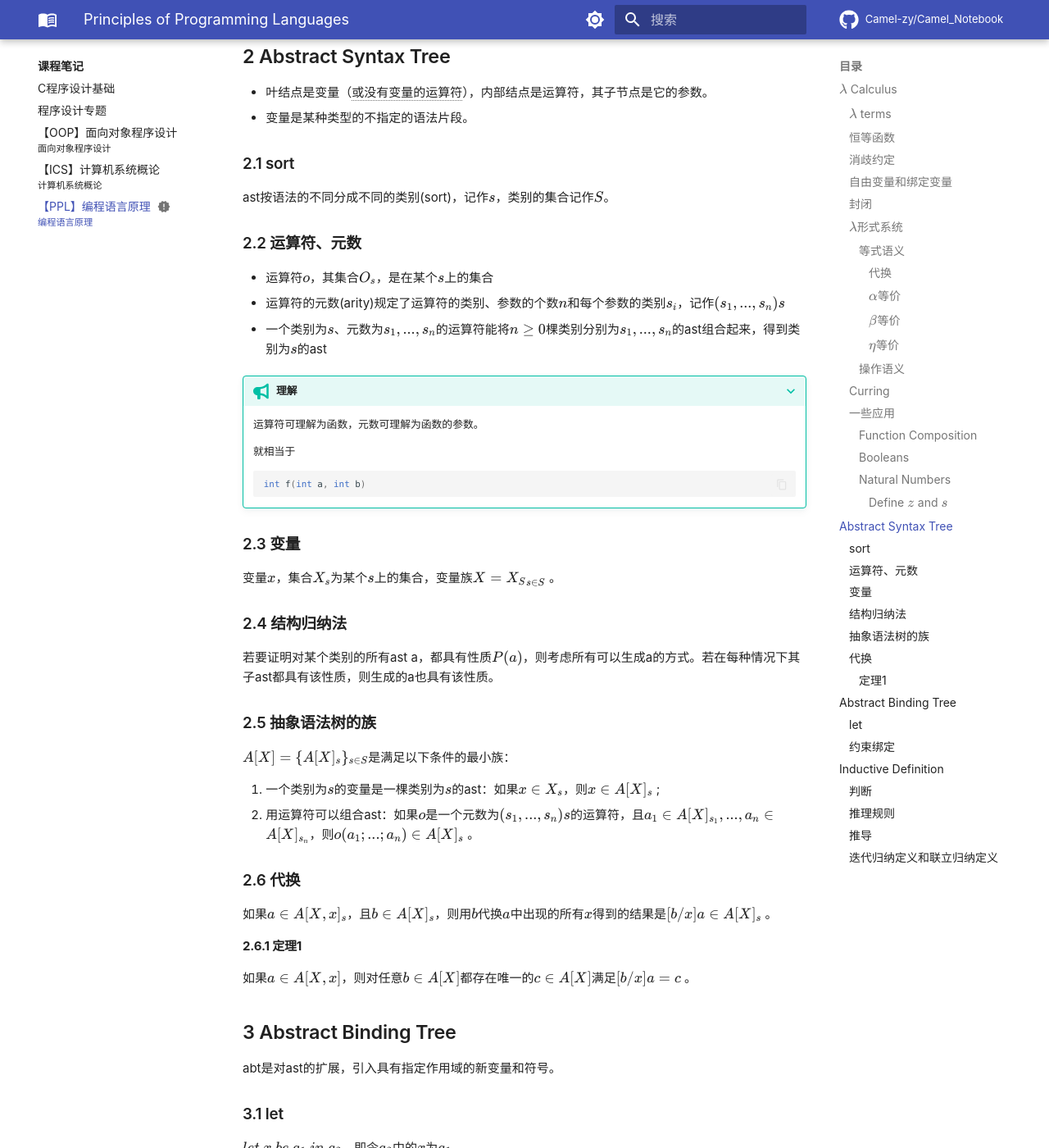
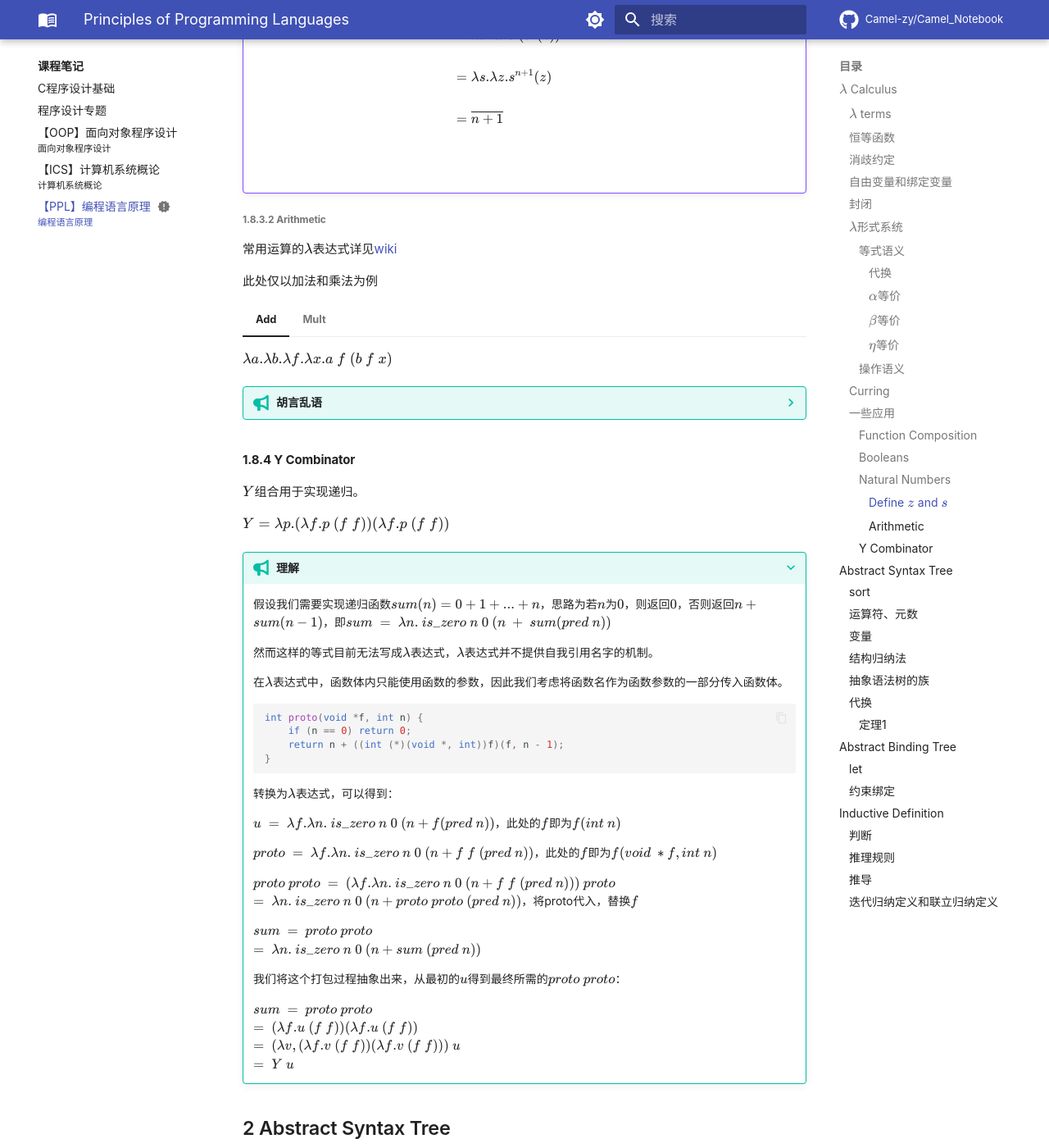
Before and after one commit to Camel-zy/Camel_Notebook, an MkDocs documentation site: the page built from docs/Course/PPL.md, in a window 1280 px wide and 1400 px high, scrolled down 5673 px. Shown: the whole window at 82% size. Built offline with MkDocs 1.6.1 and Material for MkDocs 9.7.7, drawn with Linux system fonts in a browser that asks for light colours; comment, search, counter and statistics services are not loaded; some of the changed text lies outside the part shown.

Commit message:
feat: 增加部分PPL笔记

````diff
--- a/docs/Course/PPL.md
+++ b/docs/Course/PPL.md
@@ -233,12 +233,69 @@ $$
     \end{aligned}
     $$
 
+##### Arithmetic
+
+常用运算的$\lambda$表达式详见[wiki](https://en.wikipedia.org/wiki/Church_encoding#Table_of_functions_on_Church_numerals)
+
+此处仅以加法和乘法为例
+
+=== "Add"
+    $\lambda a.\lambda b.\lambda f.\lambda x.a\ f\ (b\ f\ x)$
+
+    ??? tip "胡言乱语"
+        整数$b$用$(b\ f\ x)$表示，即$f$在$x$上作用$b$次，在这基础上再把$f$作用$a$次，即得到$a+b$的表示。
+
+=== "Mult"
+    $\lambda a.\lambda b.\lambda f.\lambda x.a\ (b\ f)\ x$
+
+    ??? tip "胡言乱语"
+        表示$(b\ f)$在$x$上作用$a$次，其中$(b\ f)$表示$f$作用$b$次，即实现$a*b$。
+
+#### Y Combinator
+
+$Y$组合用于实现递归。
+
+$Y = \lambda p.(\lambda f.p\ (f\ f))(\lambda f.p\ (f\ f))$
+
+???+ tip "理解"
+    假设我们需要实现递归函数$sum(n)=0+1+...+n$，思路为若$n$为$0$，则返回$0$，否则返回$n+sum(n-1)$，即$sum\ =\ \lambda n.\ is\_zero\ n\ 0\ (n\ +\ sum(pred\ n))$
+
+    然而这样的等式目前无法写成$\lambda$表达式，$\lambda$表达式并不提供自我引用名字的机制。
+
+    在$\lambda$表达式中，函数体内只能使用函数的参数，因此我们考虑将函数名作为函数参数的一部分传入函数体。
+
+    ```cpp
+    int proto(void *f, int n) {
+        if (n == 0) return 0;
+        return n + ((int (*)(void *, int))f)(f, n - 1);
+    }
+    ```
+
+    转换为$\lambda$表达式，可以得到：
+
+    $u\ =\ \lambda f.\lambda n.\ is\_zero\ n\ 0\ (n+f(pred\ n))$，此处的$f$即为$f(int\ n)$
+
+    $proto\ =\ \lambda f.\lambda n.\ is\_zero\ n\ 0\ (n+f\ f\ (pred\ n))$，此处的$f$即为$f(void\ *f, int\ n)$
+
+    $proto\ proto\ =\ (\lambda f.\lambda n.\ is\_zero\ n\ 0\ (n+f\ f\ (pred\ n)))\ proto\\
+    =\ \lambda n.\ is\_zero\ n\ 0\ (n+proto\ proto\ (pred\ n))$，将proto代入，替换$f$
+
+    $sum\ =\ proto\ proto\\
+    =\ \lambda n.\ is\_zero\ n\ 0\ (n+sum\ (pred\ n))$
+
+    我们将这个打包过程抽象出来，从最初的$u$得到最终所需的$proto\ proto$：
+
+    $sum\ =\ proto\ proto\\
+    =\ (\lambda f.u\ (f\ f))(\lambda f.u\ (f\ f))\\
+    =\ (\lambda v,(\lambda f.v\ (f\ f))(\lambda f.v\ (f\ f)))\ u\\
+    =\ Y\ u$
+
 ## Abstract Syntax Tree
 
 - 叶结点是变量（或没有变量的运算符），内部结点是运算符，其子节点是它的参数。
 - 变量是某种类型的不指定的语法片段。
 
-*[或没有变量的运算符]: W4 开课小测
+<!-- *[或没有变量的运算符]: W4 开课小测 -->
 
 ### sort
 
@@ -277,6 +334,10 @@ $A[X]=\{A[X]_s\}_{s\in S}$是满足以下条件的最小族：
 ### 代换
 
 如果$a\in A[X,x]_s$，且$b\in A[X]_s$，则用$b$代换$a$中出现的所有$x$得到的结果是$[b/x]a\in A[X]_s$ 。
+
+定义ast a为代换目标，x为代换主体，代换由以下等式定义：
+- $[b/x]x=b$，且当$x\ne y$时，$[b/x]y=y$；
+- $[b/x]o(a_1,...,a_n)=o([b/x]a_1,...,[b/x]a_n)$。
 
 #### 定理1
 
@@ -326,6 +387,8 @@ $$
 
 表明当$J_1,...,J_k$成立时，$J$成立，反之不一定成立。
 
+其中，分子为前提，分母为结论。没有前提的规则成为公理。
+
 ### 推导
 
 一个判断的推导过程是规则的**有限**组合，由公理开始，以判断结束。
--- a/docs/stylesheets/extra.css
+++ b/docs/stylesheets/extra.css
@@ -76,3 +76,7 @@
 	counter-increment: h5;
 	content: counter(h2) "." counter(h3) "." counter(h4) "." counter(h5) " ";
 }
+
+.md-typeset .admonition, .md-typeset details {
+	font-size: .7rem;
+}
````
Also changed, not shown: other parts of docs/Course/PPL.md (+2 -2 lines), 1 other file.
